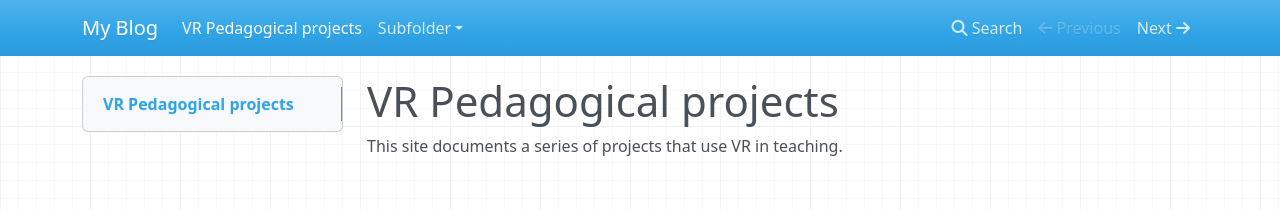
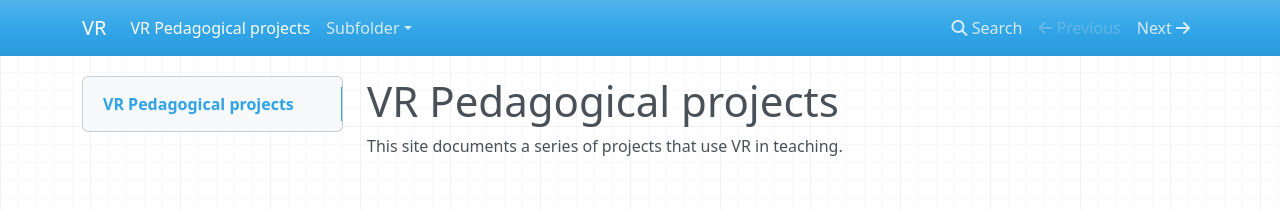
Before and after one commit to Acadevic/VR_Engineering_blog, an MkDocs documentation site: the page built from docs/index.md, in a window 1280 px wide. Shown: the top 210 px of the page. Built offline with MkDocs 1.6.1, drawn with Linux system fonts in a browser that asks for light colours; nearby versions of some CDN libraries.

Commit message:
Quick push via script.

```diff
--- a/mkdocs.yml
+++ b/mkdocs.yml
@@ -1 +1 @@
-site_name: My Blog
+site_name: VR
```
